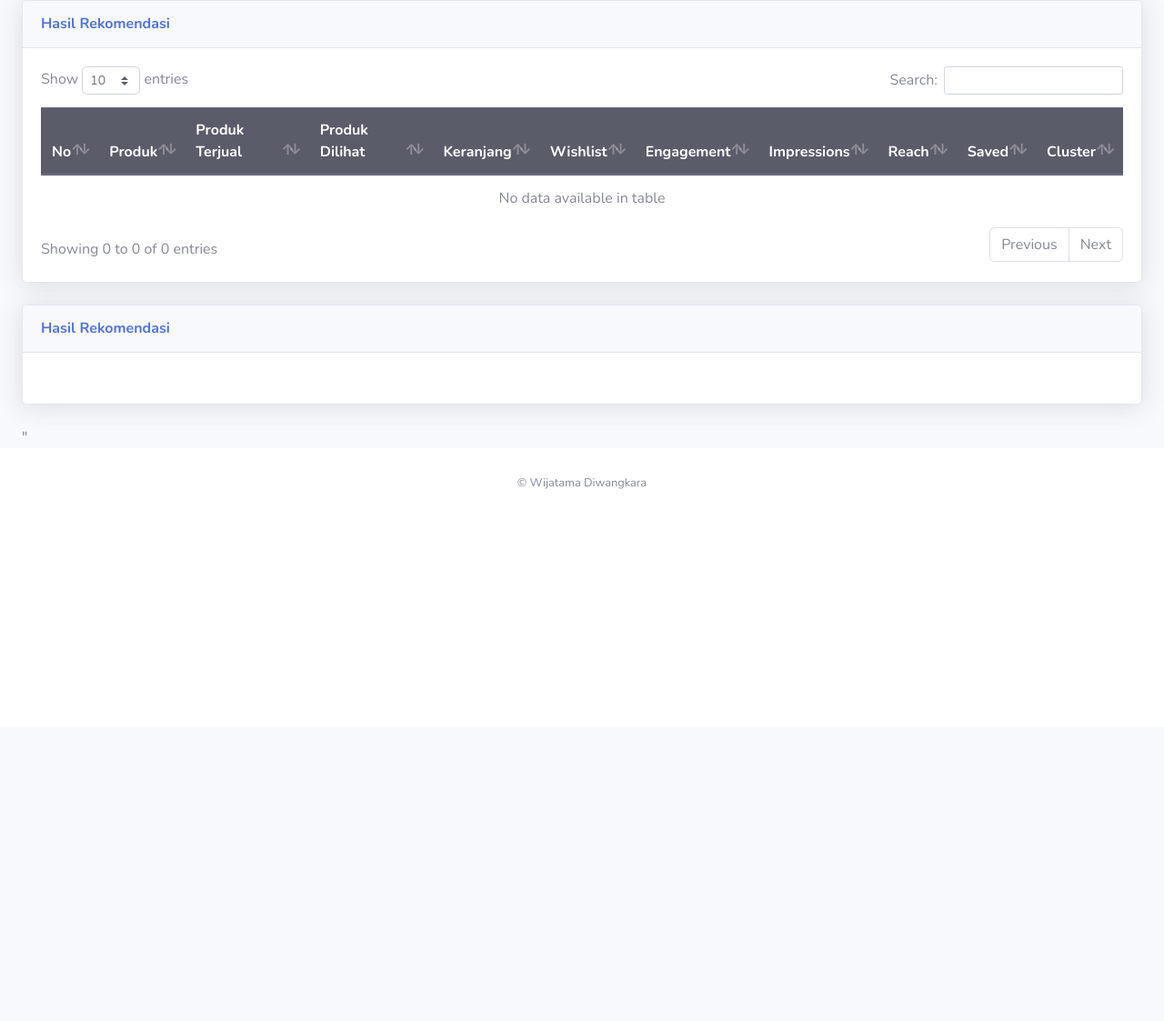
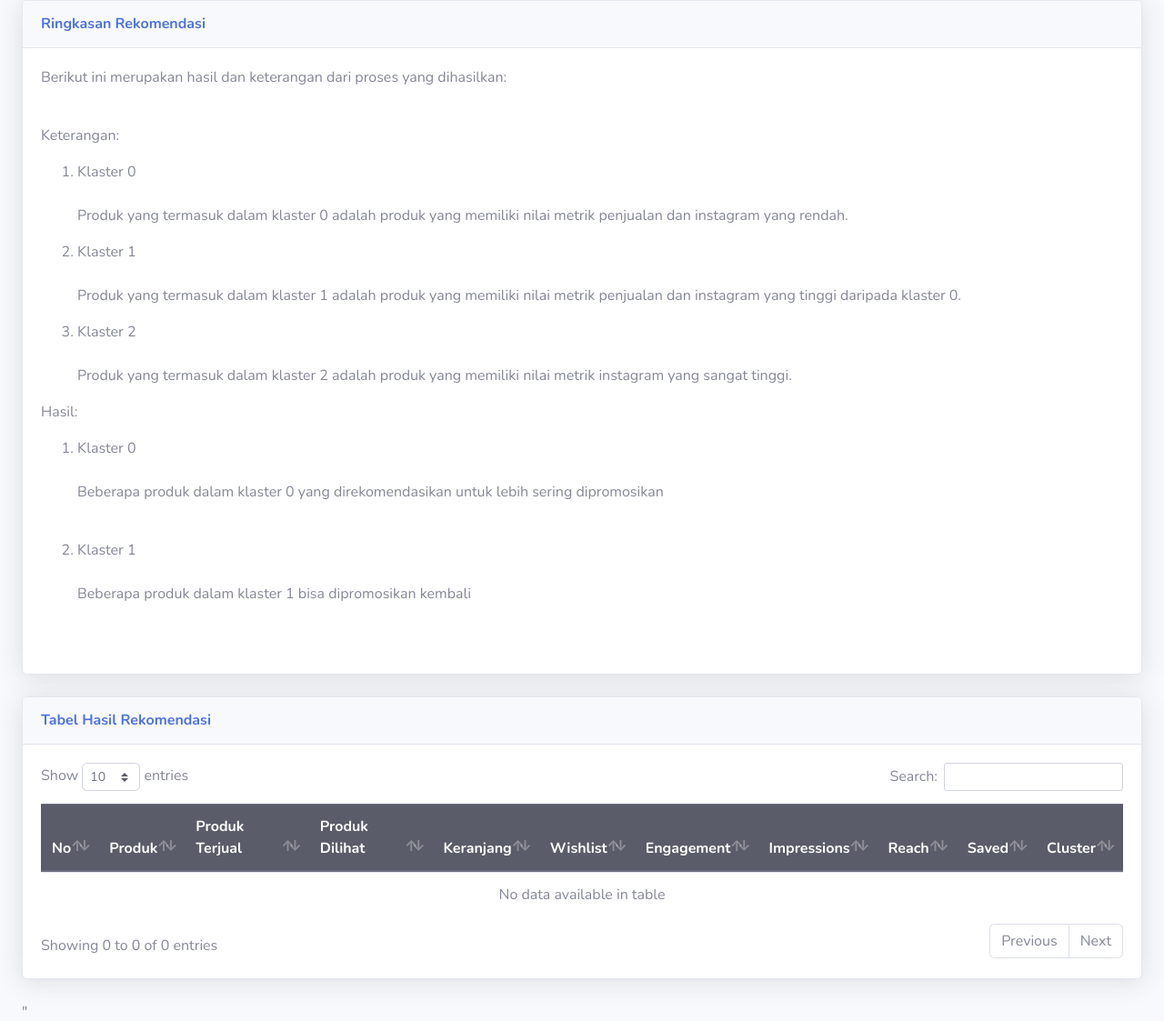
Before and after one commit to SokKanaTorajd/dev-wijatama, a Flask app: template app/templates/results.html in a window 1280 px wide. Shown: the top 1123 px of the page at 91% size. Before the commit the page ends 538 px from the top, so only its background shows below. Run offline with Flask 2, Linux system fonts and the light colour scheme; the template is opened without the code that fills it, so the values that code supplies are empty; parts of the project's set-up code (start-up, migrations or seed data) failed here and were passed over; some libraries are stand-ins or nearby versions.

Commit message:
recommendation resutls

```diff
--- a/app/templates/results.html
+++ b/app/templates/results.html
@@ -8,7 +8,41 @@
 <div>
     <div class="card shadow mb-4">
         <div class="card-header py-3">
-            <h6 class="m-0 font-weight-bold text-primary">Hasil Rekomendasi</h6>
+            <h6 class="m-0 font-weight-bold text-primary">Ringkasan Rekomendasi</h6>
+        </div>
+        <div class="card-body">
+            <p>Berikut ini merupakan hasil dan keterangan dari proses yang dihasilkan:</p><br>
+            <p>Keterangan:</p>
+            <ol>
+                <li>Klaster 0</li><br>
+                <p>Produk yang termasuk dalam klaster 0 adalah produk yang memiliki nilai metrik penjualan dan instagram yang rendah.</p>
+                <li>Klaster 1</li><br>
+                <p>Produk yang termasuk dalam klaster 1 adalah produk yang memiliki nilai metrik penjualan dan instagram yang tinggi daripada klaster 0.</p>
+                <li>Klaster 2</li><br>
+                <p>Produk yang termasuk dalam klaster 2 adalah produk yang memiliki nilai metrik instagram yang sangat tinggi.</p>
+            </ol>
+            <p>Hasil:</p>
+            <ol>
+                <li>Klaster 0</li><br>
+                <p>Beberapa produk dalam klaster 0 yang direkomendasikan untuk lebih sering dipromosikan </p><br>
+                <ul>
+                    {% for product in products_0 %}
+                        <li>{{ product }}</li>
+                    {% endfor %}
+                </ul>
+                <li>Klaster 1</li><br>
+                <p>Beberapa produk dalam klaster 1 bisa dipromosikan kembali</p><br>
+                <ul>
+                    {% for product in products_1 %}
+                        <li>{{ product }}</li>
+                    {% endfor %}
+                </ul>
+            </ol>
+        </div>
+    </div>
+    <div class="card shadow mb-4">
+        <div class="card-header py-3">
+            <h6 class="m-0 font-weight-bold text-primary">Tabel Hasil Rekomendasi</h6>
         </div>
         <div class="card-body">
             <div class="table-responsive">
@@ -49,18 +83,7 @@
             </div>
         </div>
     </div>
-    <div class="card shadow mb-4">
-        <div class="card-header py-3">
-            <h6 class="m-0 font-weight-bold text-primary">Hasil Rekomendasi</h6>
-        </div>
-        <div class="card-body">
-            <ul>
-                {% for product in products %}
-                    <li>{{ product }}</li>
-                {% endfor %}
-            </ul>
-        </div>
-    </div>
+
 </div>
 <script type="text/javascript">
     $(document).ready(function () {
```
Also changed, not shown: app/__init__.py (+7 -3 lines).
